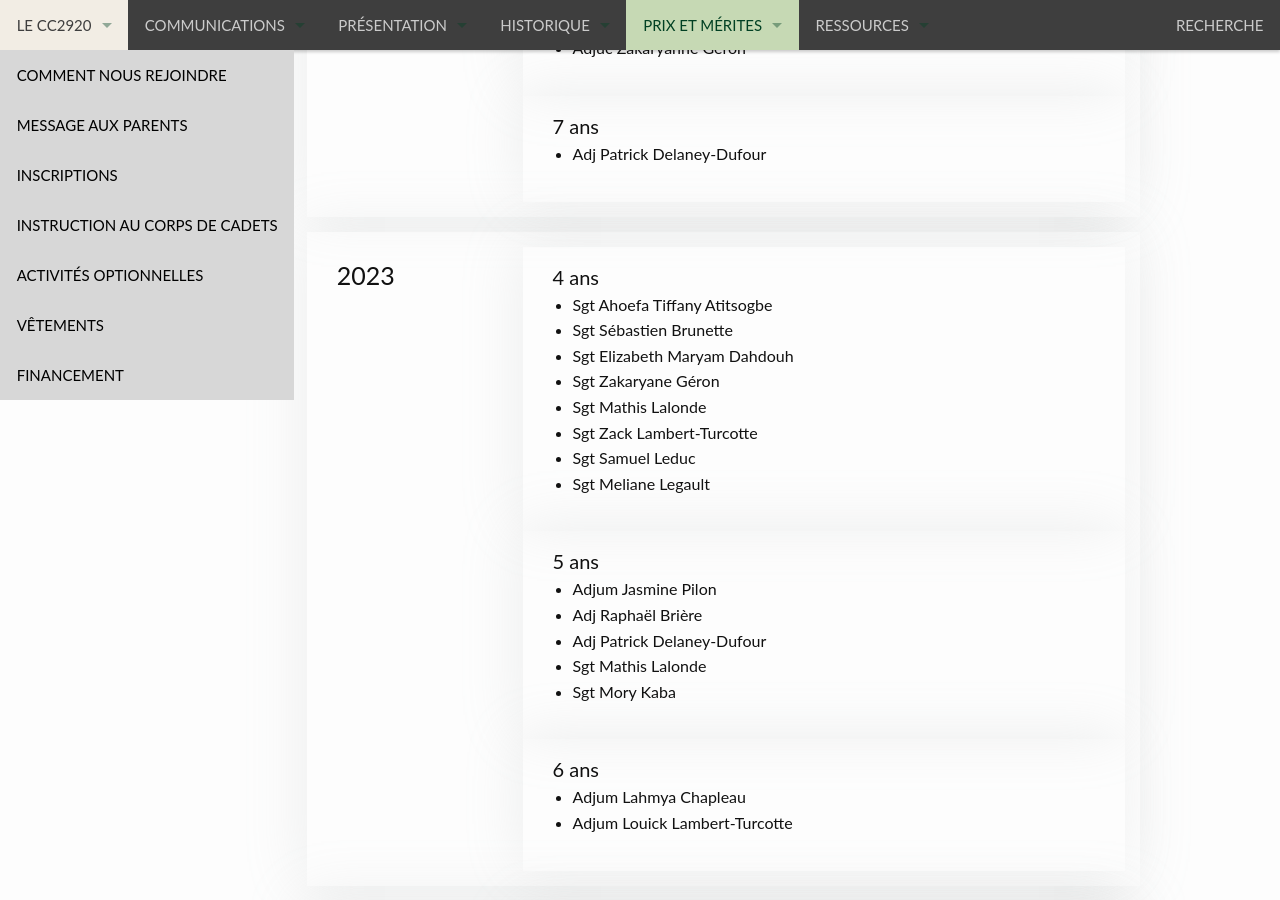
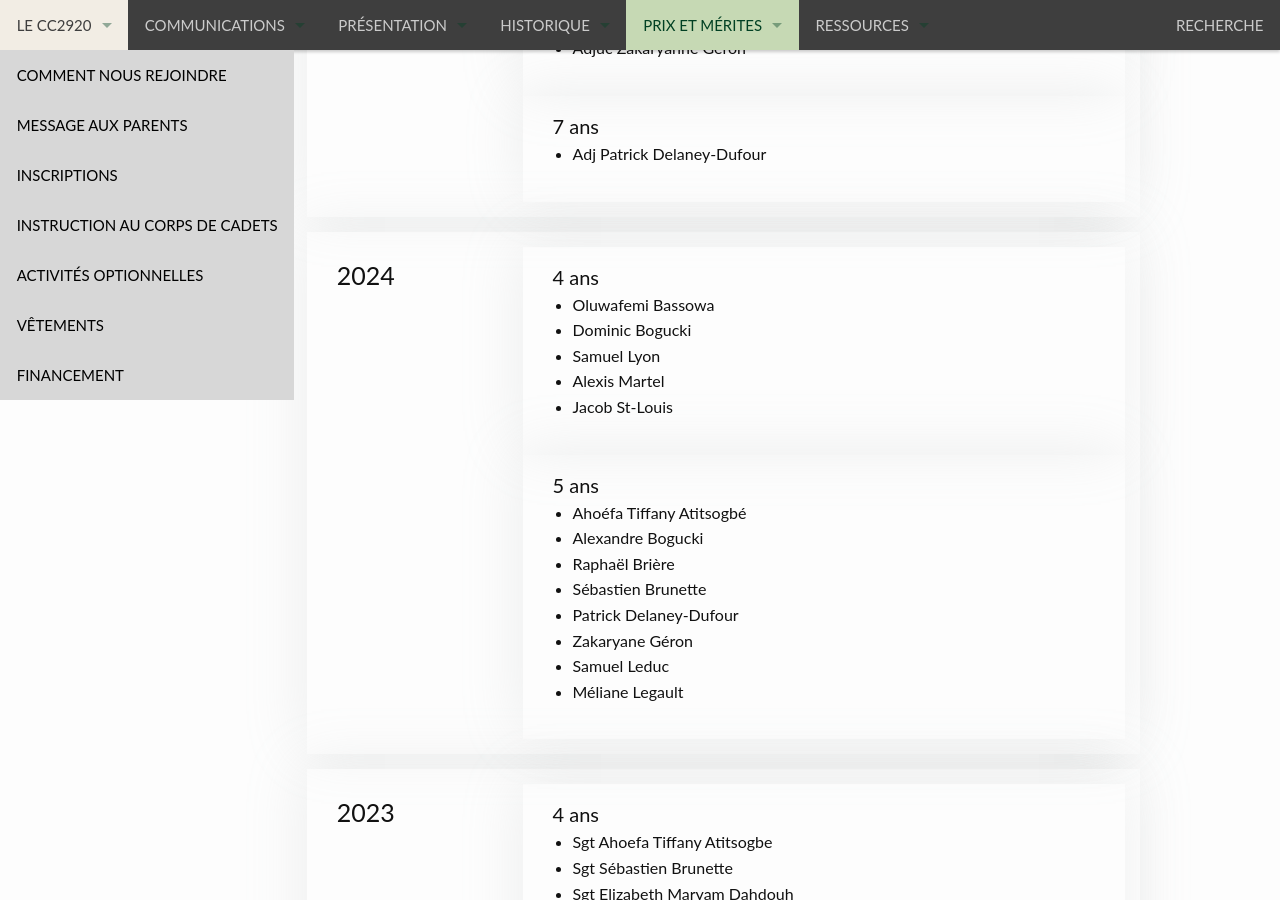
Before and after one commit to CC2920/web, a Jekyll site: the page built from _prix/medailles-de-service.md, in a window 1280 px wide and 900 px high, scrolled down 2111 px. Built offline with Jekyll 4.4.1, drawn with Linux system fonts in a browser that asks for light colours.

Commit message:
Update medailles-de-service.md

```diff
--- a/_prix/medailles-de-service.md
+++ b/_prix/medailles-de-service.md
@@ -542,6 +542,27 @@ recipiendaires-medailles-cadets:
           - Adjum Lahmya Chapleau
           - Adjum Louick Lambert-Turcotte
 
+    - periode: 2024
+      annees:
+      - annees-de-services: 4
+        recipiendaires:
+          - Oluwafemi Bassowa
+          - Dominic Bogucki
+          - Samuel Lyon
+          - Alexis Martel
+          - Jacob St-Louis
+
+      - annees-de-services: 5
+        recipiendaires:
+          - Ahoéfa Tiffany Atitsogbé
+          - Alexandre Bogucki
+          - Raphaël Brière
+          - Sébastien Brunette
+          - Patrick Delaney-Dufour
+          - Zakaryane Géron
+          - Samuel Leduc
+          - Méliane Legault
+
     - periode: 2025
       annees:
       - annees-de-services: 4
```
